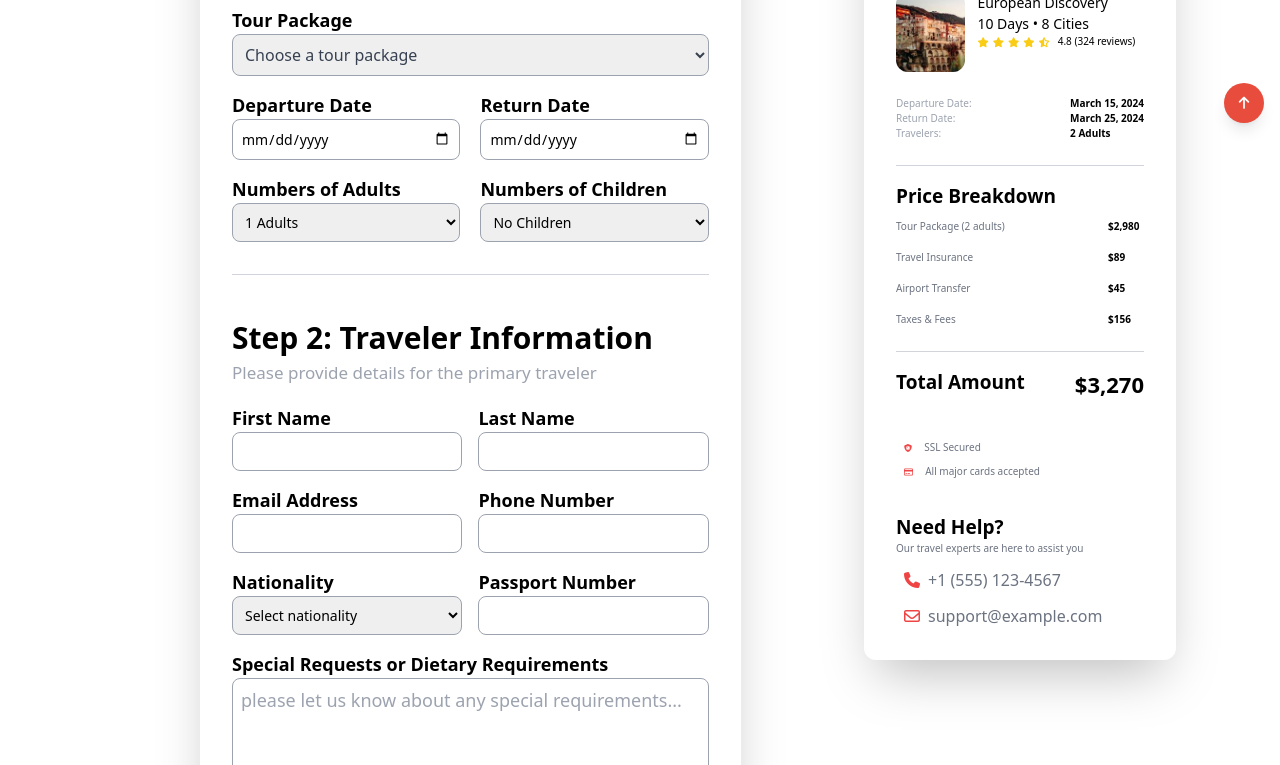
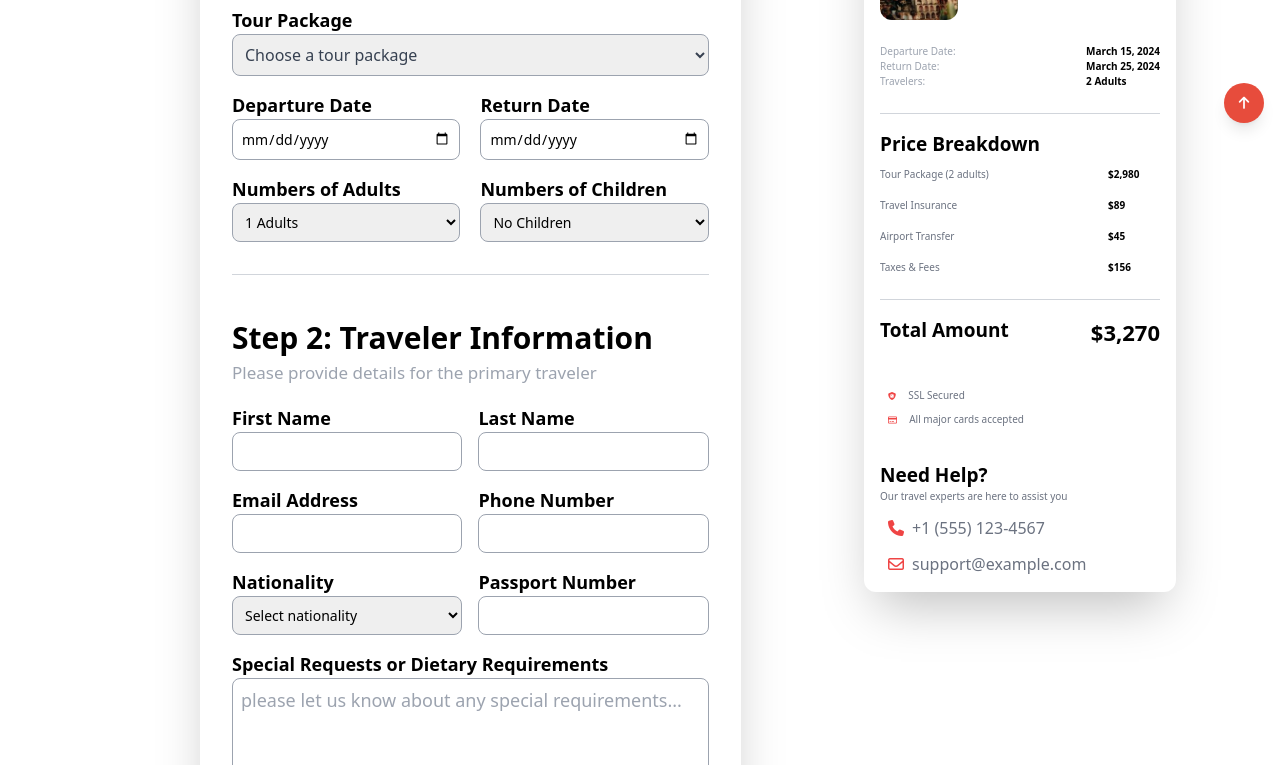
Before and after one commit to badmusolamilekan/Travel-time, a plain HTML site: page booking.html in a window 1280 px wide. Shown: the part 661-1426 px from the top of the page. Drawn offline with nearby package versions, Linux system fonts and the light colour scheme.

Commit message:
complete push

```diff
--- a/booking.html
+++ b/booking.html
@@ -371,7 +371,7 @@
         </form>
       </section>
 
-      <section class="w-full lg:w-[75%] lg:ml-[200px] md:ml-0 ml-0 shadow-2xl p-8 mt-[30px] lg:mt-[100px] lg:top-[70px] lg:sticky lg:self-start lg:h-fit rounded-xl mb-10">
+      <section class="w-full lg:w-[75%] lg:ml-[200px] md:ml-0 ml-0 shadow-2xl p-4 mt-[30px] lg:mt-[100px] lg:top-[70px] lg:sticky lg:self-start lg:h-fit rounded-xl mb-10">
         <div class="p-4 border-b border-gray-300 mb-4">
           <h1 class="font-bold text-[24px]">Booking Summary</h1>
         </div>
```
